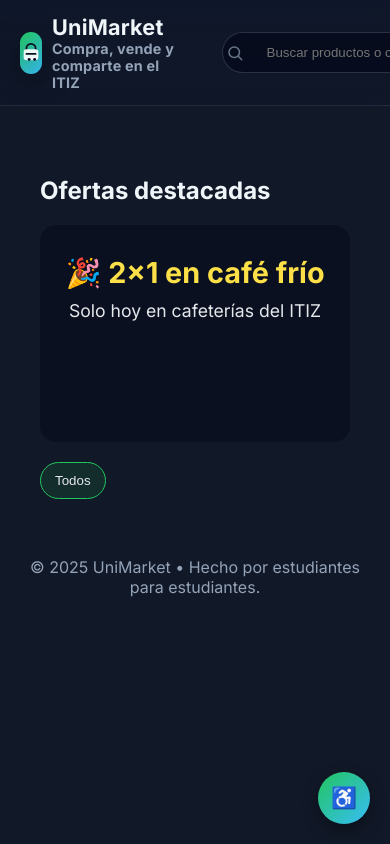
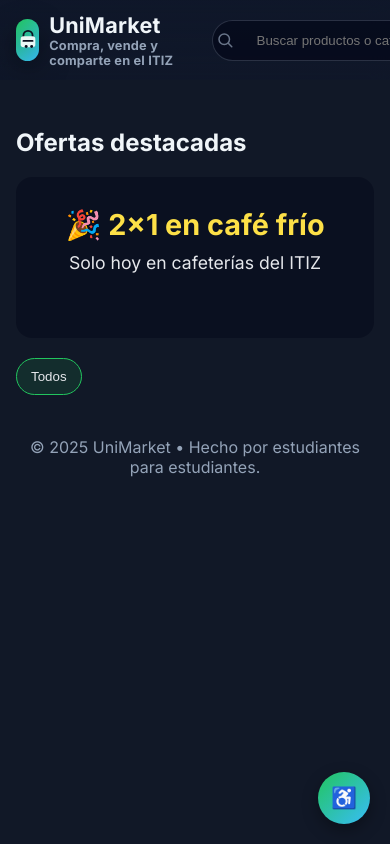
Before and after one commit to diego-reb/UniMarket, a Flask app: page / in a window 390 px wide. Run offline with Flask 3, Linux system fonts and the light colour scheme; data that the repository does not hold is empty.

Commit message:
Ximena modifique el style de index

```diff
--- a/templates/index.html
+++ b/templates/index.html
@@ -13,106 +13,265 @@
   <style>
   :root{
     --bg:#0f172a;           /* slate-900 */
-      --card:#111827;          /* gray-900 */
-      --muted:#94a3b8;         /* slate-400 */
-      --text:#e5e7eb;          /* gray-200 */
-      --brand:#22c55e;         /* green-500 */
-      --brand-2:#38bdf8;       /* sky-400 */
-      --accent:#fde047;        /* yellow-300 */
-      --error:#ef4444;         /* red-500 */
-      --ok:#10b981;            /* emerald-500 */
+    --card:#111827;         /* gray-900 */
+    --muted:#94a3b8;        /* slate-400 */
+    --text:#e5e7eb;         /* gray-200 */
+    --brand:#22c55e;        /* green-500 */
+    --brand-2:#38bdf8;      /* sky-400 */
+    --accent:#fde047;       /* yellow-300 */
+    --error:#ef4444;        /* red-500 */
+    --ok:#10b981;           /* emerald-500 */
     --shadow: 0 10px 30px rgba(0,0,0,.35);
     --radius: 16px;
   }
+
   * { box-sizing: border-box }
   html,body { height: 100% }
+
   body {
-      margin:0; font-family:Inter, system-ui, -apple-system, Segoe UI, Roboto, "Helvetica Neue", Arial, "Noto Sans";
-      background: radial-gradient(1200px 600px at 10% -10%, rgba(56,189,248,.25), rgba(56,189,248,0)) ,
-                  radial-gradient(900px 600px at 120% 10%, rgba(34,197,94,.20), rgba(34,197,94,0)) ,
+    margin:0;
+    font-family:Inter, system-ui, -apple-system, Segoe UI, Roboto, "Helvetica Neue", Arial, "Noto Sans";
+    background:
+      radial-gradient(1200px 600px at 10% -10%, rgba(56,189,248,.25), rgba(56,189,248,0)),
+      radial-gradient(900px 600px at 120% 10%, rgba(34,197,94,.20), rgba(34,197,94,0)),
       var(--bg);
     color:var(--text);
   }
+
   a { color:inherit; text-decoration:none }
-    .container { max-width:1200px;margin:auto;padding:20px;  overflow-y: auto;}
 
-    /* Header */
+  .container {
+    max-width:1200px;
+    margin:auto;
+    padding:20px;
+    overflow-y:auto;
+  }
+
+  /* ================= HEADER ================= */
+
   header {
-      position:sticky; top:0; z-index:50; backdrop-filter: blur(10px);
+    position:sticky;
+    top:0;
+    z-index:50;
+    backdrop-filter: blur(10px);
     background: linear-gradient(180deg, rgba(15,23,42,.85), rgba(15,23,42,.65));
     border-bottom:1px solid rgba(148,163,184,.15);
   }
-    .header-wrap { display:flex; align-items:center; gap:16px; padding:14px 20px }
-    .logo { display:flex; align-items:center; gap:10px; font-weight:800; letter-spacing:.2px }
+
+  .header-wrap {
+    display:flex;
+    align-items:center;
+    gap:16px;
+    padding:14px 20px;
+  }
+
+  .logo {
+    display:flex;
+    align-items:center;
+    gap:10px;
+    font-weight:800;
+    letter-spacing:.2px;
+  }
+
   .logo-badge {
-      width:42px; height:42px; border-radius:12px; display:grid; place-items:center;
+    width:42px;
+    height:42px;
+    border-radius:12px;
+    display:grid;
+    place-items:center;
     background: linear-gradient(135deg, var(--brand), var(--brand-2));
     box-shadow: var(--shadow);
   }
-    .logo svg { filter:drop-shadow(0 6px 12px rgba(0,0,0,.35))}
+
+  .logo svg { filter:drop-shadow(0 6px 12px rgba(0,0,0,.35)) }
+
   .brand { font-size:1.35rem }
   .tagline { font-size:.9rem; color:var(--muted)}
 
-    /* Search bar */
-    .search { flex:1; display:flex; align-items:center; gap:10px; margin:0 12px }
+  /* ================= BUSCADOR ================= */
+
+  .search {
+    flex:1;
+    display:flex;
+    align-items:center;
+    gap:10px;
+    margin:0 12px;
+  }
+
   .search input {
-      flex:1; padding:12px 14px 12px 44px; border-radius:999px; border:1px solid rgba(148,163,184,.25);
-      background:rgba(2,6,23,.6); color:var(--text); outline:none; transition:border .2s ease;
+    flex:1;
+    padding:12px 14px 12px 44px;
+    border-radius:999px;
+    border:1px solid rgba(148,163,184,.25);
+    background:rgba(2,6,23,.6);
+    color:var(--text);
+    outline:none;
+    transition:border .2s ease;
   }
-    .search input:focus { border-color:var(--brand-2)}
+
+  .search input:focus { border-color:var(--brand-2) }
+
   .search .icon { position:relative }
-    .search .icon svg { position:absolute; left:14px; top:50%; transform:translateY(-50%); opacity:.7}
 
-    /* Header actions */
-    .actions { display:flex; align-items:center; gap:10px }
+  .search .icon svg {
+    position:absolute;
+    left:14px;
+    top:50%;
+    transform:translateY(-50%);
+    opacity:.7;
+  }
+
+  /* ================= ACCIONES HEADER ================= */
+
+  .actions {
+    display:flex;
+    align-items:center;
+    gap:10px;
+  }
+
   .icon-btn {
-      width:42px; height:42px; border-radius:12px; display:grid; place-items:center; border:1px solid rgba(148,163,184,.25);
-      background:rgba(2,6,23,.6); cursor:pointer; transition:transform .06s ease, border .2s;
+    width:42px;
+    height:42px;
+    border-radius:12px;
+    display:grid;
+    place-items:center;
+    border:1px solid rgba(148,163,184,.25);
+    background:rgba(2,6,23,.6);
+    cursor:pointer;
+    transition:transform .06s ease, border .2s;
   }
-    .icon-btn:hover { border-color:var(--brand-2)}
-    .icon-btn:active { transform:translateY(1px)}
-    .badge { position:absolute;transform:translate(12px, -10px); background:var(--accent); color:#111827; font-weight:700; font-size:.72rem; padding:2px 6px; border-radius:999px;}
 
-    /* Hero */
-    .hero { padding:30px 20px 10px }
+  .icon-btn:hover { border-color:var(--brand-2) }
+  .icon-btn:active { transform:translateY(1px) }
+
+  .badge {
+    position:absolute;
+    transform:translate(12px, -10px);
+    background:var(--accent);
+    color:#111827;
+    font-weight:700;
+    font-size:.72rem;
+    padding:2px 6px;
+    border-radius:999px;
+  }
+
+  /* ================= HERO / OFERTAS ================= */
+
+  .hero {
+    padding:24px 0 10px;  /* menos padding arriba para que no se vea tan separado en móvil */
+  }
+
   .hero h1 { font-size:2rem; margin:6px 0 }
-    .hero p { margin:0; color:var(--muted)}
+  .hero p  { margin:0; color:var(--muted)}
 
-    /* Categories */
-    .tabs { display:flex; flex-wrap:wrap; gap:10px; margin:18px 0 8px }
+  /* ================= TABS / CATEGORÍAS ================= */
+
+  .tabs {
+    display:flex;
+    flex-wrap:wrap;
+    gap:10px;
+    margin:18px 0 8px;
+  }
+
   .tab {
-      padding:10px 14px; border-radius:999px; border:1px solid rgba(148,163,184,.25); cursor:pointer; background:rgba(2,6,23,.6);
-      transition:background .2s, border .2s, transform .06s; user-select:none;
-      color: var(--text); /* Botones de categorías con texto blanco */
+    padding:10px 14px;
+    border-radius:999px;
+    border:1px solid rgba(148,163,184,.25);
+    cursor:pointer;
+    background:rgba(2,6,23,.6);
+    transition:background .2s, border .2s, transform .06s;
+    user-select:none;
+    color: var(--text);
   }
-    .tab.active { border-color:var(--brand); background:rgba(34,197,94,.12)}
-    .tab:hover { border-color:var(--brand-2)}
 
-    /* Product grid */
-    .grid { display:grid; grid-template-columns:repeat(4,1fr); gap:16px }
-    @media (max-width:1000px){ .grid{grid-template-columns:repeat(3,1fr)} }
-    @media (max-width:720px){ .grid{grid-template-columns:repeat(2,1fr)} }
-    @media (max-width:480px){ .grid{grid-template-columns:1fr} }
+  .tab.active {
+    border-color:var(--brand);
+    background:rgba(34,197,94,.12);
+  }
+
+  .tab:hover { border-color:var(--brand-2) }
+
+  /* ================= GRID PRODUCTOS ================= */
+
+  .grid {
+    display:grid;
+    grid-template-columns:repeat(4,1fr);
+    gap:16px;
+  }
+
+  @media (max-width:1000px){
+    .grid { grid-template-columns:repeat(3,1fr); }
+  }
+
+  @media (max-width:720px){
+    .grid { grid-template-columns:repeat(2,1fr); }
+  }
+
+  @media (max-width:480px){
+    .grid { grid-template-columns:1fr; }
+  }
+
   .card {
-      background:rgba(2,6,23,.55); border:1px solid rgba(148,163,184,.20); border-radius:var(--radius); overflow:hidden; box-shadow:var(--shadow);
-      display:flex; flex-direction:column; min-height:280px; position:relative;
+    background:rgba(2,6,23,.55);
+    border:1px solid rgba(148,163,184,.20);
+    border-radius:var(--radius);
+    overflow:hidden;
+    box-shadow:var(--shadow);
+    display:flex;
+    flex-direction:column;
+    min-height:280px;
+    position:relative;
   }
-    .thumb { height:160px; background:linear-gradient(135deg, rgba(56,189,248,.16), rgba(34,197,94,.16)); display:grid; place-items:center}
-    .thumb span { font-size:2.6rem; opacity:.9}
+
+  .thumb {
+    height:160px;
+    background:linear-gradient(135deg, rgba(56,189,248,.16), rgba(34,197,94,.16));
+    display:grid;
+    place-items:center;
+  }
+
+  .thumb span { font-size:2.6rem; opacity:.9 }
+
   .card-body { padding:14px }
+
   .title { font-weight:700; margin:0 0 6px }
   .price { color:var(--accent); font-weight:800 }
-    .meta { font-size:.86rem; color:var(--muted)}
+  .meta  { font-size:.86rem; color:var(--muted)}
+
   .buy {
-      margin-top:auto; display:flex; gap:8px; padding:14px; align-items:center
+    margin-top:auto;
+    display:flex;
+    gap:8px;
+    padding:14px;
+    align-items:center;
   }
-    .btn { flex:1; padding:10px 12px; border-radius:12px; border:1px solid rgba(148,163,184,.25); background:rgba(2,6,23,.7); color:var(--text); cursor:pointer}
-    .btn.primary { background:linear-gradient(135deg, var(--brand), var(--brand-2)); border:none; font-weight:800}
-    .btn:hover { filter:brightness(1.05)}
 
-    footer { margin:40px 0 60px; color:var(--muted); text-align:center }
+  .btn {
+    flex:1;
+    padding:10px 12px;
+    border-radius:12px;
+    border:1px solid rgba(148,163,184,.25);
+    background:rgba(2,6,23,.7);
+    color:var(--text);
+    cursor:pointer;
+  }
 
-    /* Carrusel de ofertas */
+  .btn.primary {
+    background:linear-gradient(135deg, var(--brand), var(--brand-2));
+    border:none;
+    font-weight:800;
+  }
+
+  .btn:hover { filter:brightness(1.05) }
+
+  footer {
+    margin:40px 0 60px;
+    color:var(--muted);
+    text-align:center;
+  }
+
+  /* ================= CARROUSEL ================= */
+
   .carousel {
     position: relative;
     overflow: hidden;
@@ -120,33 +279,38 @@
     background: rgba(2,6,23,.4);
     margin-bottom: 20px;
   }
+
   .carousel-track {
     display: flex;
     transition: transform 0.6s ease-in-out;
   }
+
   .carousel-slide {
     min-width: 100%;
     padding: 30px 20px;
     box-sizing: border-box;
     text-align: center;
   }
+
   .carousel-slide h2 {
     font-size: 1.8rem;
     margin: 0 0 10px;
     color: var(--accent);
   }
+
   .carousel-slide p {
     color: var(--text);
     font-size: 1.1rem;
     margin: 0;
   }
 
-    /* Estilos para el Modal del Chatbot */
+  /* ================= MODAL CHATBOT ================= */
+
   .chat-modal-overlay {
       position: fixed;
       top: 0; left: 0; right: 0; bottom: 0;
       background: rgba(0, 0, 0, 0.6);
-        display: none; /* Inicialmente oculto */
+      display: none;
       justify-content: center;
       align-items: center;
       z-index: 1000;
@@ -222,7 +386,6 @@
       background: var(--ok);
   }
 
-    /* Estilos de mensajes */
   .message {
       max-width: 80%;
       padding: 8px 12px;
@@ -231,7 +394,7 @@
 
   .user-message {
       align-self: flex-end;
-        background-color: var(--brand-2); /* Sky Blue */
+      background-color: var(--brand-2);
       color: var(--bg);
   }
 
@@ -244,7 +407,39 @@
   .bot-message::before {
       content: '🤖 ';
   }
+
+  /* ================= AJUSTES RESPONSIVOS ================= */
+
+  /* MÓVIL: reducimos espacios y evitamos “salto” visual */
+  @media (max-width: 767px) {
+
+    header {
+      position: static;              /* quitamos sticky en móvil para que no empuje el contenido */
+      border-bottom: none;
+    }
+
+    .header-wrap {
+      padding:10px 16px;
+    }
+
+    .container {
+      padding:12px 16px;
+    }
+
+    .hero {
+      padding-top:16px;              /* un poco de aire pero sin hueco grande */
+    }
+
+    .search {
+      margin:0 6px;
+    }
+
+    .tagline {
+      font-size:0.8rem;
+    }
+  }
 </style>
+
 </head>
 <body id="high-contrast">
   <div id="reading-guide" class="reading-guide-mask"></div>
```
Lines whose indentation alone changed are shown as unchanged.
